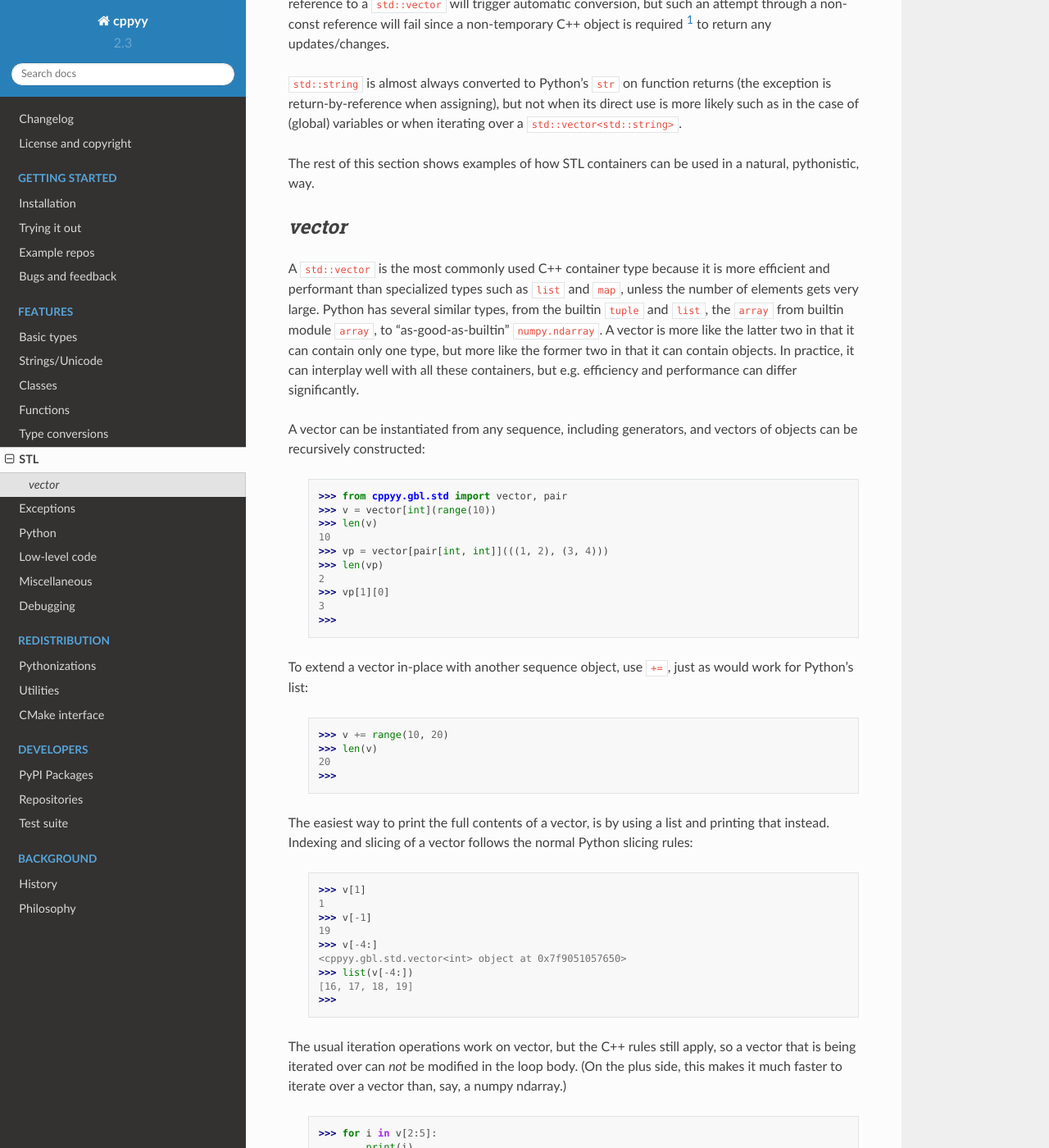
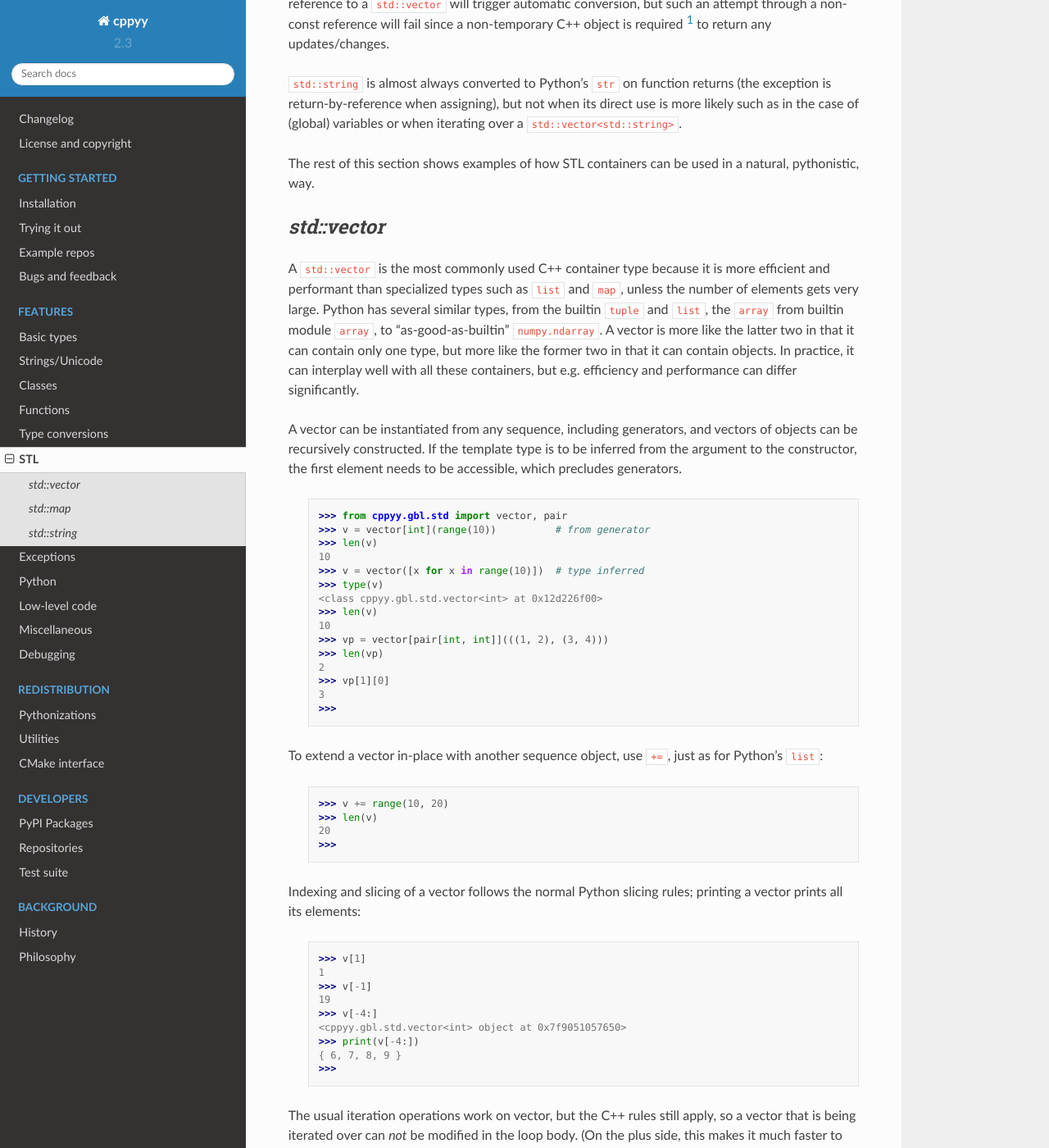
Before and after one commit to wlav/cppyy, a Sphinx documentation site: the page built from doc/source/stl.rst, in a window 1280 px wide and 1400 px high, scrolled down 578 px. Shown: the whole window at 82% size. Built offline with Sphinx 7.4.7 and the Read the Docs theme 2.0.0, drawn with Linux system fonts in a browser that asks for light colours; some of the changed text lies outside the part shown.

Commit message:
more details on STL classes

```diff
--- a/doc/source/stl.rst
+++ b/doc/source/stl.rst
@@ -40,8 +40,8 @@
 a natural, pythonistic, way.
 
 
-`vector`
---------
+`std::vector`
+-------------
 
 A ``std::vector`` is the most commonly used C++ container type because it is
 more efficient and performant than specialized types such as ``list`` and
@@ -55,12 +55,19 @@
 efficiency and performance can differ significantly.
 
 A vector can be instantiated from any sequence, including generators, and
-vectors of objects can be recursively constructed:
+vectors of objects can be recursively constructed.
+If the template type is to be inferred from the argument to the constructor,
+the first element needs to be accessible, which precludes generators.
 
   .. code-block:: python
 
     >>> from cppyy.gbl.std import vector, pair
-    >>> v = vector[int](range(10))
+    >>> v = vector[int](range(10))          # from generator
+    >>> len(v)
+    10
+    >>> v = vector([x for x in range(10)])  # type inferred
+    >>> type(v)
+    <class cppyy.gbl.std.vector<int> at 0x12d226f00>
     >>> len(v)
     10
     >>> vp = vector[pair[int, int]](((1, 2), (3, 4)))
@@ -71,7 +78,7 @@
     >>>
 
 To extend a vector in-place with another sequence object, use ``+=``, just as
-would work for Python's list:
+for Python's ``list``:
 
   .. code-block:: python
 
@@ -80,9 +87,8 @@
     20
     >>>
 
-The easiest way to print the full contents of a vector, is by using a list
-and printing that instead.
-Indexing and slicing of a vector follows the normal Python slicing rules:
+Indexing and slicing of a vector follows the normal Python slicing rules;
+printing a vector prints all its elements:
 
   .. code-block:: python
 
@@ -92,12 +98,12 @@
     19
     >>> v[-4:]
     <cppyy.gbl.std.vector<int> object at 0x7f9051057650>
-    >>> list(v[-4:])
-    [16, 17, 18, 19]
+    >>> print(v[-4:])
+    { 6, 7, 8, 9 }
     >>>
 
 The usual iteration operations work on vector, but the C++ rules still apply,
-so a vector that is being iterated over can `not` be modified in the loop
+so a vector that is being iterated over can *not* be modified in the loop
 body.
 (On the plus side, this makes it much faster to iterate over a vector than,
 say, a numpy ndarray.)
@@ -208,6 +214,38 @@
 with a future version of Cling it should be possible to lift some of these
 restrictions without causing incorrect results.
 
+
+`std::map`
+----------
+
+C++'s ``map`` is an associative container similar to Python's ``dict``,
+albeit one that has stronger type constraints.
+A ``map`` can be instantiated from a ``dict`` (and types can be inferred) or
+from a collection of ``pair`` mappings.
+
+  .. code-block:: python
+
+    >>> from cppyy.gbl.std import map
+    >>> m = map[str, int](*("one", 1), ("two", 2)))  # type explicit, from pairs
+    >>> print(m)
+    { "one" => 1, "two" => 2 }
+    >>> m = map({1: "one", 2: "two"})                # type implicit, from dict
+    >>> type(m)
+    <class cppyy.gbl.std.map<int,std::string> at 0x12d068d60>
+    >>> print(m)
+    { 1 => "one", 2 => "two" }
+    >>>
+
+
+`std::string`
+-------------
+
+Python's `str` is a unicode type since Python3, whereas ``std::string`` is
+single-byte char-based.
+Having the two correctly interact therefore deserves it's own
+:doc:`chapter <strings>`.
+
+
 .. rubric:: Footnotes
 
 .. [#f1] The meaning of "temporary" differs between Python and C++: in a statement such as ``func(std.vector[int]((1, 2, 3)))``, there is no temporary as far as Python is concerned, even as there clearly is in the case of a similar statement in C++. Thus that call will succeed even if ``func`` takes a non-const reference.
```
Also changed, not shown: doc/source/strings.rst (+11 -0 lines).
